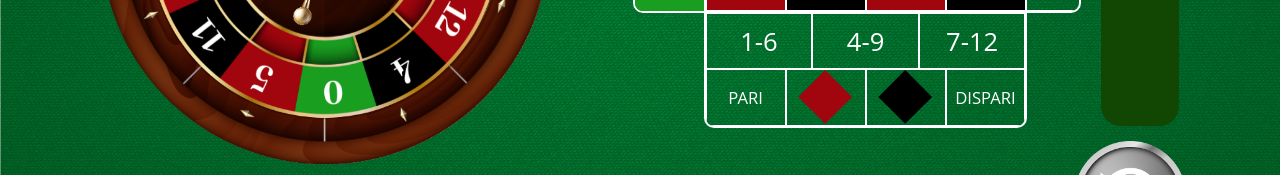
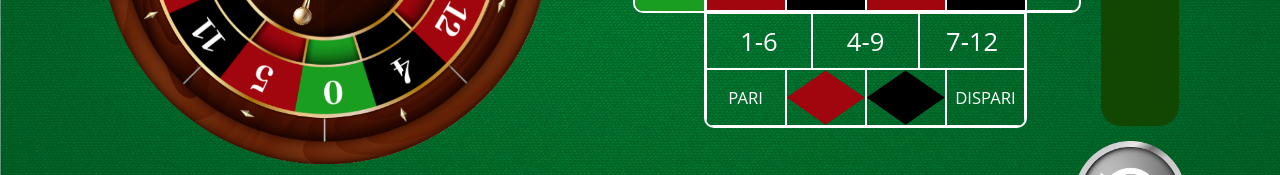
Before and after one commit to MasterDev333/vue-roulette, a Vue app: page / in a window 1280 px wide. Shown: the part 324-499 px from the top of the page. Built offline with nearby package versions, Linux system fonts and the light colour scheme.

Commit message:
place chip sound fix

```diff
--- a/src/components/BettingTable.vue
+++ b/src/components/BettingTable.vue
@@ -597,9 +597,13 @@
       &.num-color {
         overflow: hidden;
         span {
-          width: 3vw;
-          height: 3vw;
-          transform: rotate(45deg);
+          // width: 3vw;
+          // height: 3vw;
+          // transform: rotate(45deg);
+          height: 100%;
+          -webkit-clip-path: polygon(50% 0%, 100% 50%, 50% 100%, 0% 50%);
+          clip-path: polygon(50% 0%, 100% 50%, 50% 100%, 0% 50%);
+          width: 100%;
         }
       }
     }
```
